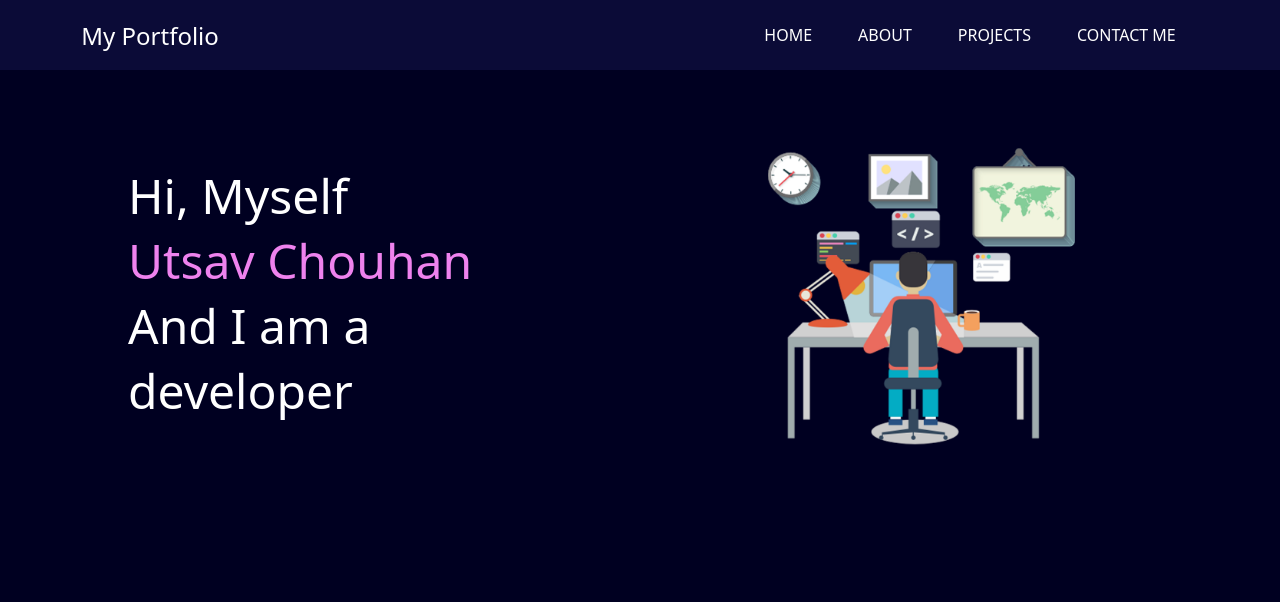
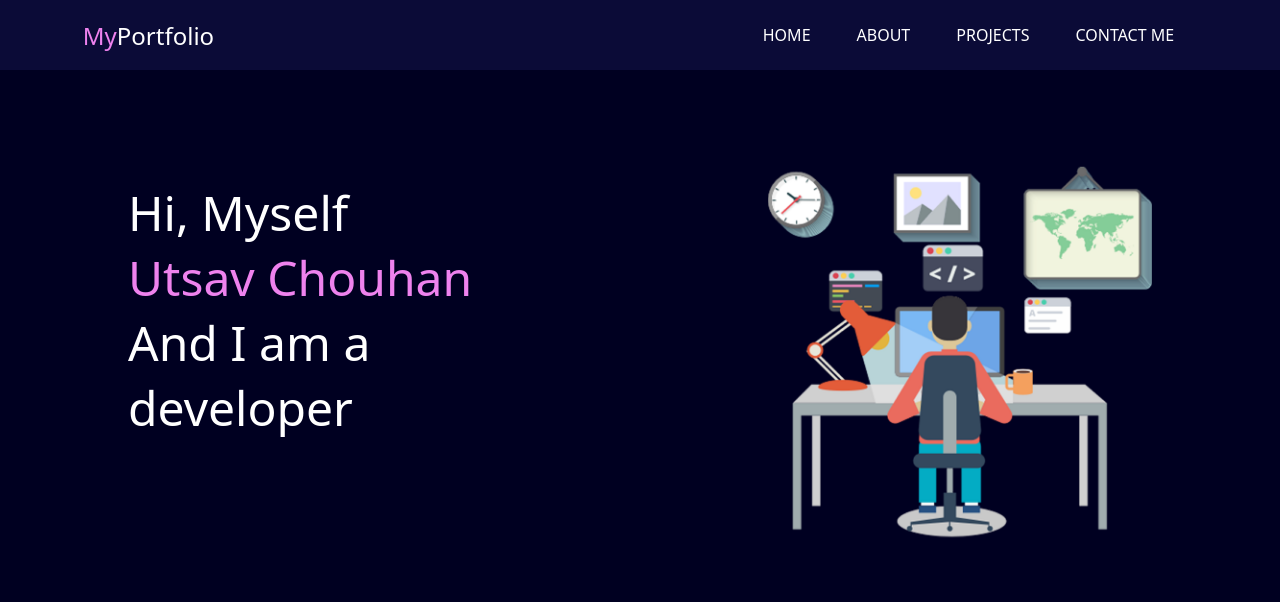
Before and after one commit to utsav0092/Personal_Portfolio_BI, a plain HTML site: page index.html in a window 1280 px wide. Drawn offline with nearby package versions, Linux system fonts and the light colour scheme.

Commit message:
initial commit

```diff
--- a/index.css
+++ b/index.css
@@ -31,6 +31,19 @@ nav ul li {
     list-style: none;
     margin: 0 23px;
     cursor: pointer;
+    font-weight: 400;
+    font-size: medium;
+}
+
+nav ul li a {
+    text-decoration: none;
+    color:white;
+}
+
+nav ul li a:hover {
+    transition: 0.2s ease-out;
+    color: violet;
+    text-decoration: underline;
 }
 
 .left {
@@ -40,10 +53,11 @@ nav ul li {
 .first-Section {
     display: flex;
     justify-content: space-around;
-    margin: 23px 0;
+    text-align: left;
+    margin: 40px 0;
 }
 
-.first-Section > div {
+.first-Section>div {
     /* background-color: red; */
     width: 30%;
 }
@@ -58,7 +72,7 @@ nav ul li {
 
 .right-Section img {
     /* background-color: red; */
-    width: 80%;
+    width: 100%;
     margin: 50px 0;
 }
 
--- a/index.html
+++ b/index.html
@@ -11,13 +11,13 @@
 <body>
     <header>
         <nav>
-            <div class="left">My Portfolio</div>
+            <div class="left"><span class="purple">My</span>Portfolio</div>
             <div class="right">
                 <ul>
-                    <li>HOME</li>
-                    <li>ABOUT</li>
-                    <li>PROJECTS</li>
-                    <li>CONTACT ME</li>
+                    <li><a href="/">HOME</a></li>
+                    <li><a href="/">ABOUT</a></li>
+                    <li><a href="/">PROJECTS</a></li>
+                    <li><a href="/">CONTACT ME</a></li>
                 </ul>
             </div>
         </nav>
@@ -26,9 +26,10 @@
     <main>
         <section class="first-Section">
             <div class="left-Section">
-               <p>Hi, Myself</p>
-               <span class="purple">Utsav Chouhan</span>
-               <p>And I am a developer</p>
+                <p>Hi, Myself</p>
+                <span class="purple">Utsav Chouhan</span>
+                <p>And I am a developer</p>
+                <span class="element"></span>
             </div>
             <div class="right-Section">
                 <img src="./pngpg.png" alt="image">
@@ -36,7 +37,8 @@
         </section>
     </main>
 
-    <script href="./index.js"></script>
+    <script src="https://unpkg.com/typed.js@2.1.0/dist/typed.umd.js"></script>
+    <script src="./index.js"></script>
 </body>
 
 </html>
```
